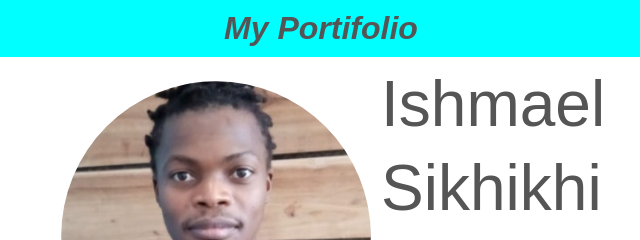
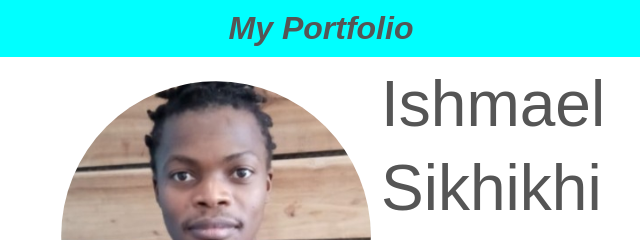
Before and after one commit to Ishmael-sikhikhi/Ishmael-portfolio, a website: page index.html in a window 1280 px wide. Shown: the top 240 px of the page, 319-959 px from the left. Drawn offline with Linux system fonts and the light colour scheme.

Commit message:
Update index.html

```diff
--- a/index.html
+++ b/index.html
@@ -11,7 +11,7 @@
 </head>
 
 <body>
-    <h1 class="myHeader">My Portifolio</h1>
+    <h1 class="myHeader">My Portfolio</h1>
     <div style="background-color: #fff;" class="container">
         <div class="profile">
             <div>
```
